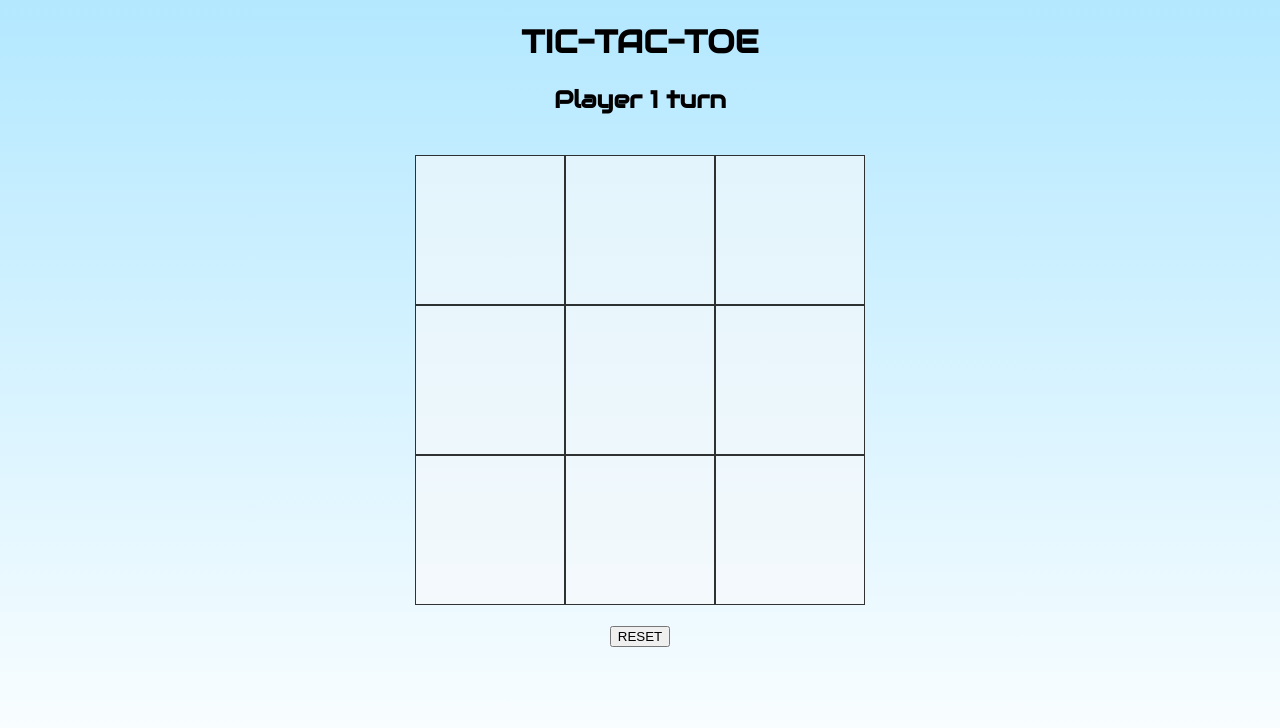
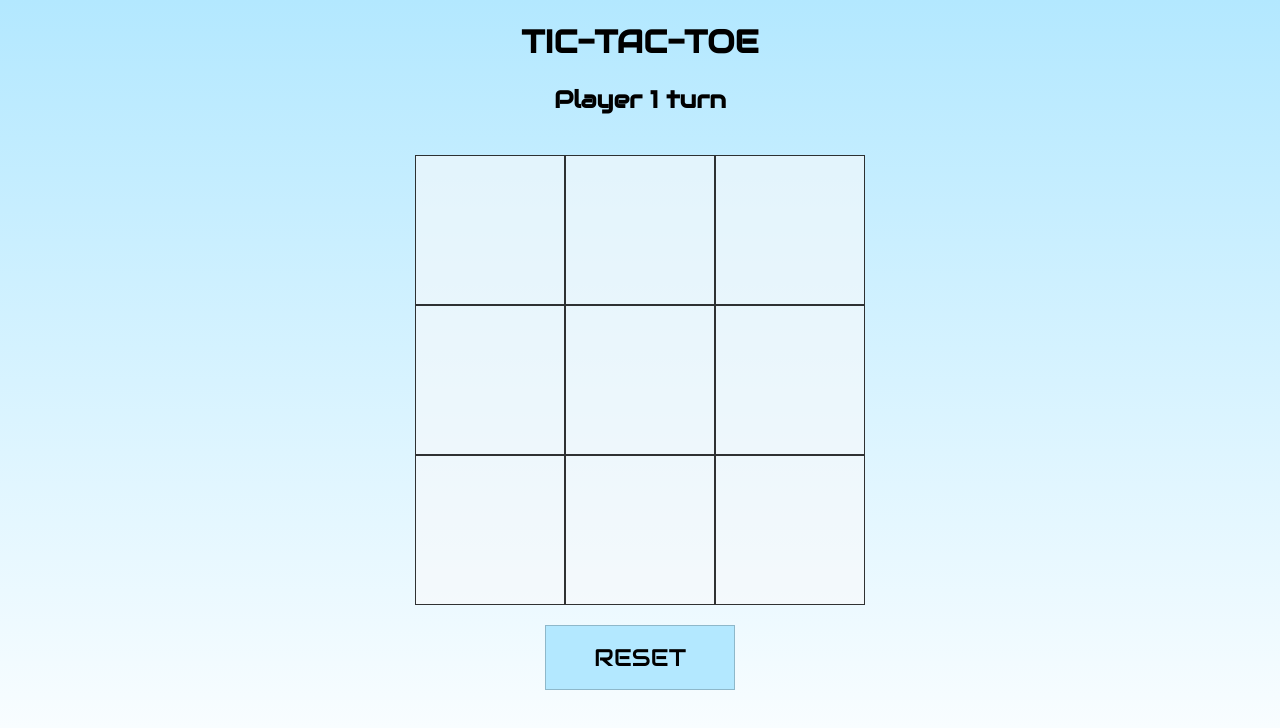
Before and after one commit to HF77554/tic-tac-toe-typescript, a React (Create React App) app: page / in a window 1280 px wide. Shown: the top 728 px of the page. Built offline with nearby package versions, Linux system fonts and the light colour scheme.

Commit message:
updated reset button css to final production

```diff
--- a/src/components/MainDisplay.tsx
+++ b/src/components/MainDisplay.tsx
@@ -41,14 +41,19 @@ const MainDisplay = () => {
 
 
   return (
-    <div>
+    <>
       <h2>{playersData.isPlayer1 ? 'Player 1': 'Player 2'} turn</h2>
+
       <Modal onGameWin={isGameOver} onModalClose={resetGameHandler} />
+
       <div className='grid-modal'>
         <Grid playersData={playersData} onReset={gameReset} onTurnMove={playerTurnHandler}/>
       </div>
-      <button onClick={resetGameHandler}>RESET</button>
-    </div>
+
+      <div className='reset-btn-container'>
+        <button className='reset-btn' onClick={resetGameHandler}>RESET</button>
+      </div>
+    </>
   )
 }
 
--- a/src/components/mainDisplay.css
+++ b/src/components/mainDisplay.css
@@ -1,3 +1,48 @@
 .grid-modal {
     text-align: center;
 }
+
+
+.reset-btn-container {
+    display: flex;
+    justify-content: center;
+    align-items: center;
+
+}
+
+.reset-btn {
+    font-family: "Audiowide", sans-serif;
+    text-decoration: none;
+    background-color: rgba(179, 232, 255);
+    border: 1px solid rgb(142, 184, 202);
+    position: relative;
+    overflow: hidden;
+    font-size: 1.5rem;
+    padding: 1rem 3rem;
+    color: #000000;
+    text-transform: uppercase;
+}
+
+.reset-btn:hover {
+    box-shadow: 1px 1px 25px 10px rgba(179, 232, 255, 0.4);
+}
+
+.reset-btn:before {
+    content: "";
+    position: absolute;
+    top: 0;
+    left: -100%;
+    width: 100%;
+    height: 100%;
+    background: linear-gradient(
+      120deg,
+      transparent,
+      rgba(179, 232, 255, 0.4),
+      transparent
+    );
+    transition: all 650ms;
+}
+
+.reset-btn:hover:before {
+    left: 100%;
+}
--- a/src/modal/modal.css
+++ b/src/modal/modal.css
@@ -3,7 +3,7 @@
     top: 50%;
     left:50%;
     transform: translate(-50%,-50%);
-    background-color: rgb(89, 86, 236);
+    background-color: rgba(179, 232, 255);
     padding: 50px;
     z-index: 1000;
 }
```
